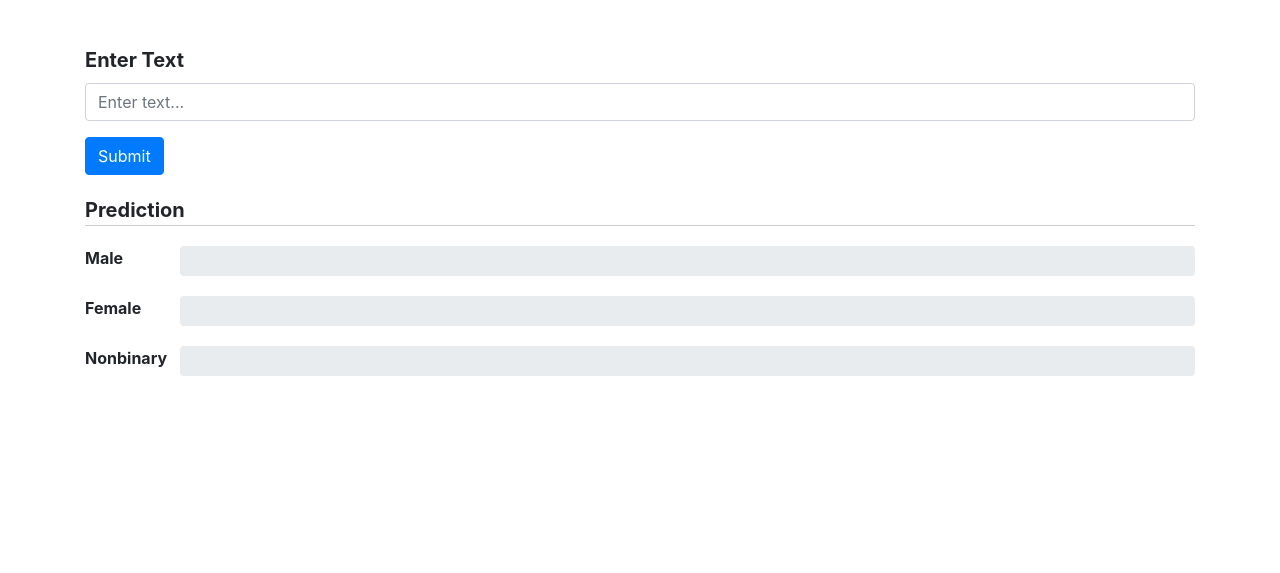
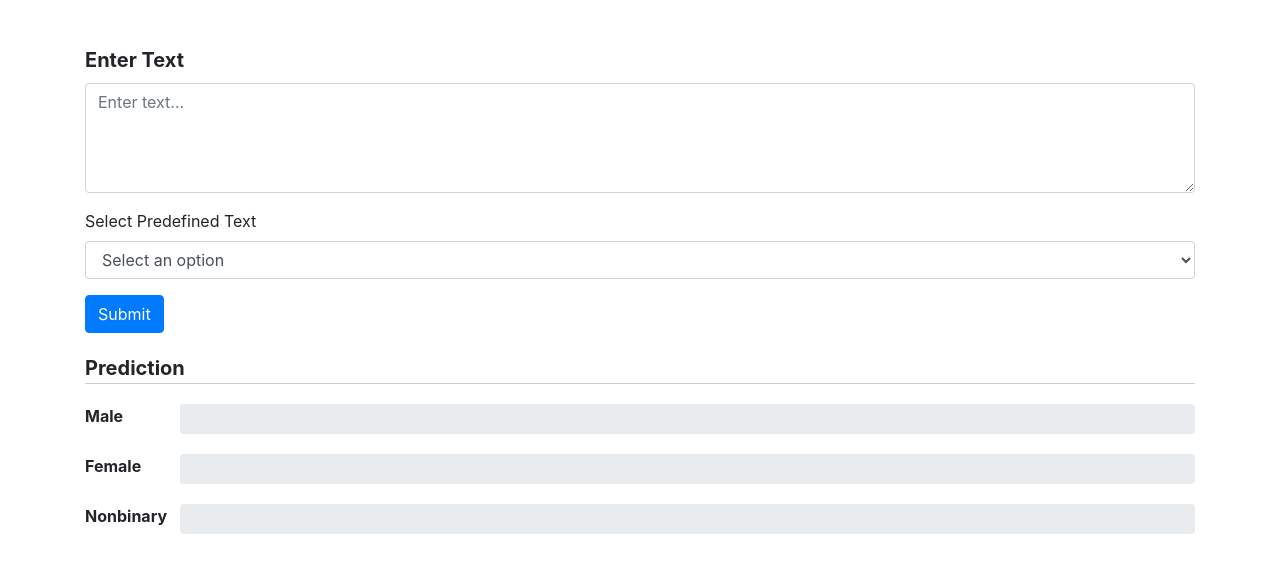
Before and after one commit to ankitverma5859/genderpredictor.github.io, a plain HTML site: page index.html in a window 1280 px wide. Shown: the part 99-672 px from the top of the page. Drawn offline with nearby package versions, Linux system fonts and the light colour scheme.

Commit message:
Update index.html

```diff
--- a/index.html
+++ b/index.html
@@ -40,7 +40,19 @@
         <h1 class="text-center mt-5">Gender Prediction</h1>
         <div class="form-group mt-5 font-weight-bold" style="font-size: 20px;">
             <label for="text-input">Enter Text</label>
-            <input type="text" id="text-input" class="form-control" placeholder="Enter text...">
+
+            <textarea type="text" id="text-input" rows="4" class="form-control" placeholder="Enter text..."></textarea>
+
+        </div>
+
+        <div class="form-group mt-3">
+            <label for="preselected-text">Select Predefined Text</label>
+            <select id="preselected-text" class="form-control" onchange="updateTextInput()">
+                <option value="">Select an option</option>
+                <option value="You absolutely can be! My assigned gender at birth is male, but I never cared about presenting myself as masculine to others. In fact, I try to gravitate to a more neutral position on the gender spectrum. That being said, there are days where I do feel more masculine or feminine and my presentation will vary based on that. So to answer your question, the decision is ultimately up to you whether you choose to use non-binary as an identifier, but know that you could definitely fit under the term should you choose to use it 😊">You absolutely can be! My assigned gender at birth is male, but I never cared about presenting myself as masculine to others ...</option>
+                <option value="Damn you might want to get your anger and insecurity in check, dude.  You're attracted to your girl, right? If yes, can you blame other men for being attracted?  Unless a guy is a threat, or being outright disrespectful to me or my wife, I don't give a damn about looking.">Damn you might want to get your anger and insecurity in check, dude.  You're attracted to your girl, right? If yes, ...</option>
+                <option value="No, most often I find the self proclaimed nice guys are the biggest red flag.  'Bad boys' can be problematic in other ways (and occasionally similar ways)"> No, most often I find the self proclaimed nice guys are the biggest red flag ...</option>
+            </select>
         </div>
         <button id="submit-btn" class="btn btn-primary">Submit</button>
 
@@ -134,6 +146,11 @@
             $('.container .progress-bar-female').css('width', femaleProgress + '%').attr('aria-valuenow', femaleProgress).text(femaleProgress.toFixed(2) + '%');
             $('.container .progress-bar-nonbinary').css('width', nonbinaryProgress + '%').attr('aria-valuenow', nonbinaryProgress).text(nonbinaryProgress.toFixed(2) + '%');
         }
+
+        function updateTextInput() {
+            var selectedText = document.getElementById('preselected-text').value;
+            document.getElementById('text-input').value = selectedText;
+        }
     </script>
 </body>
 </html>
```
